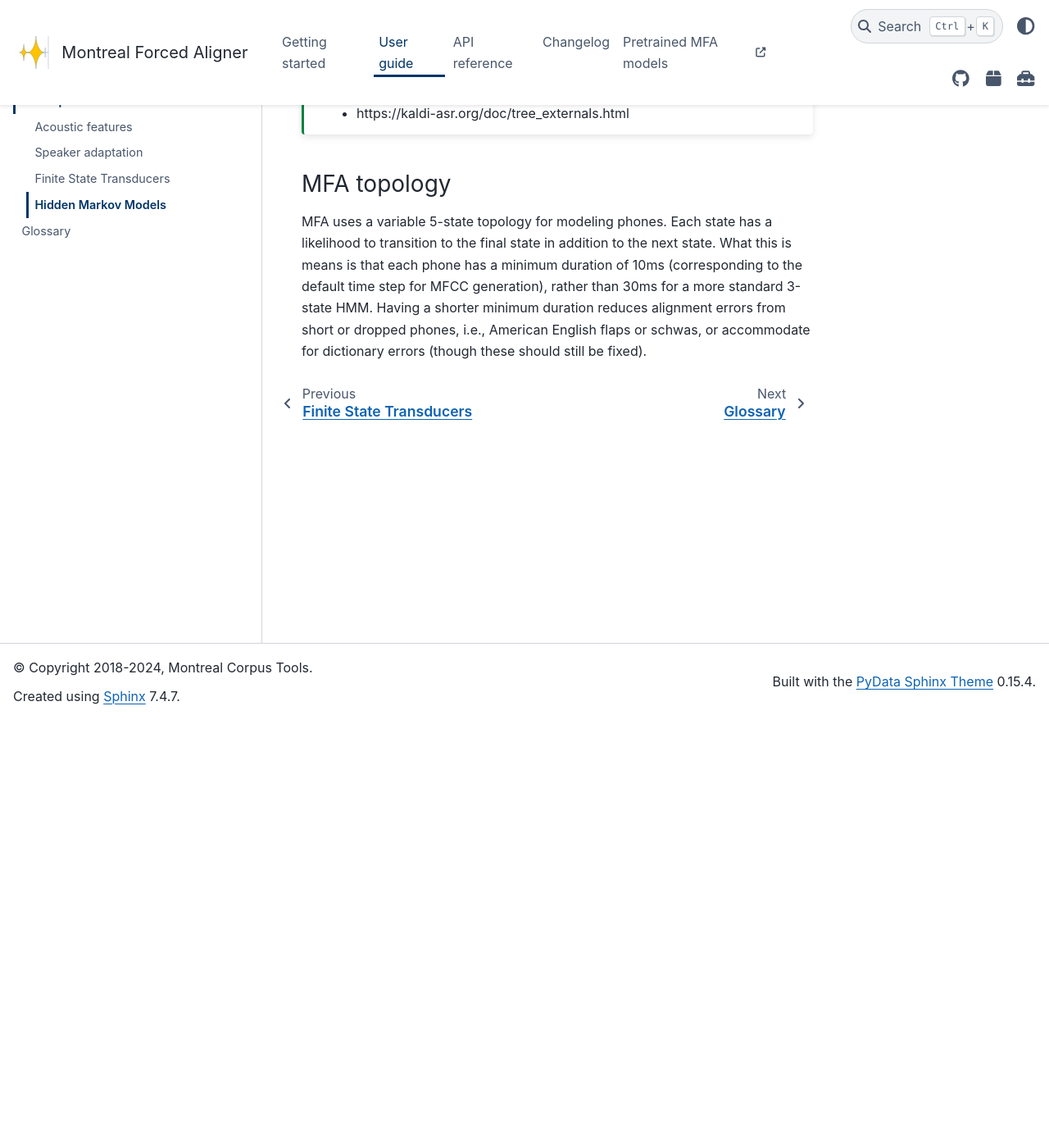
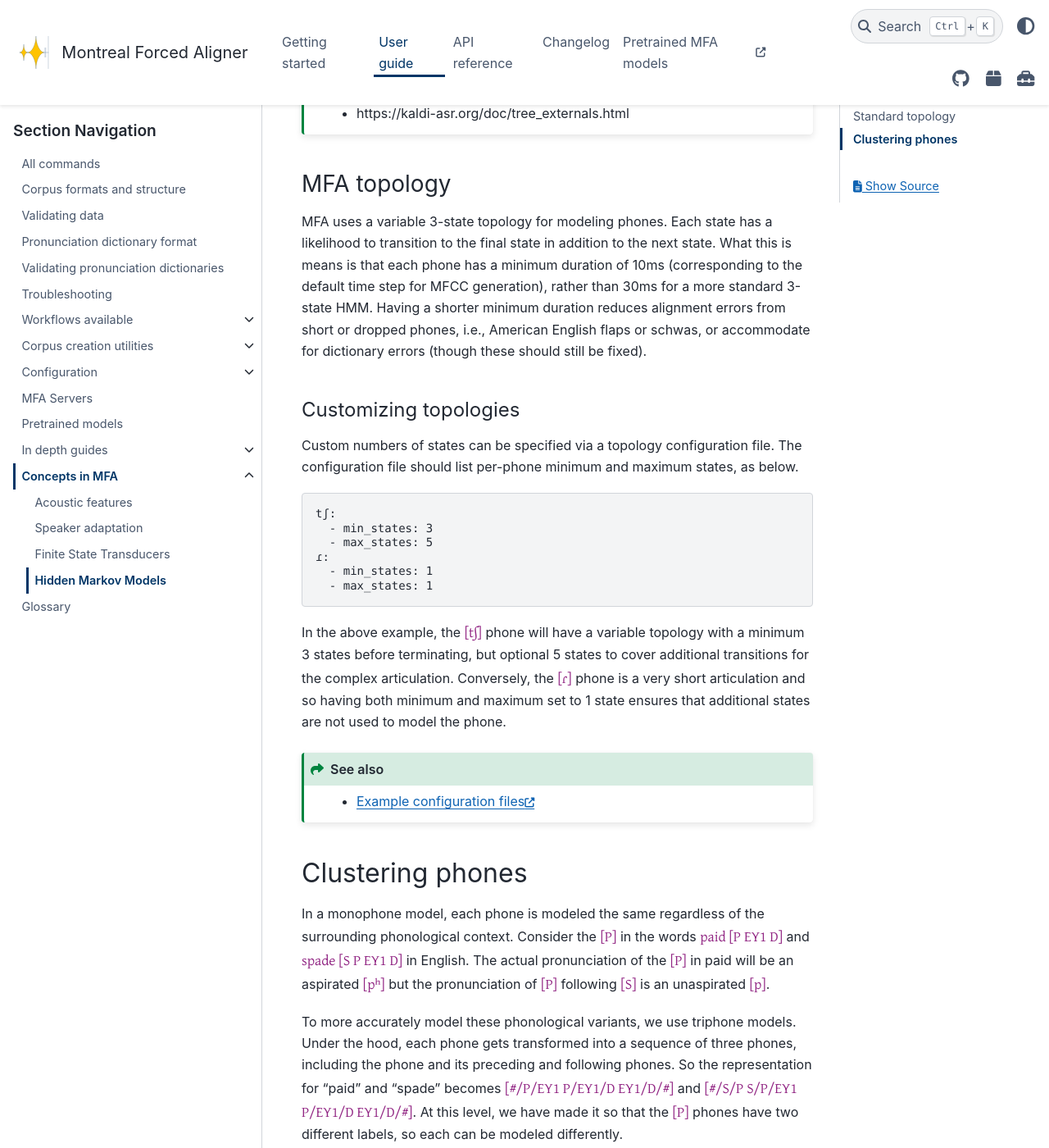
Before and after one commit to MontrealCorpusTools/Montreal-Forced-Aligner, a Sphinx documentation site: the page built from docs/source/user_guide/concepts/hmm.md, in a window 1280 px wide and 1400 px high, scrolled down 522 px. Shown: the whole window at 82% size. Built offline with Sphinx 7.4.7 and the PyData theme 0.15.4, drawn with Linux system fonts in a browser that asks for light colours; the version number could not be read and is left out; some of the changed text lies outside the part shown.

Commit message:
Update hmm.md

````diff
--- a/docs/source/user_guide/concepts/hmm.md
+++ b/docs/source/user_guide/concepts/hmm.md
@@ -22,4 +22,37 @@ Still under construction, I hope to fill these sections out as I have time.
 
 ### MFA topology
 
-MFA uses a variable 5-state topology for modeling phones.  Each state has a likelihood to transition to the final state in addition to the next state.  What this is means is that each phone has a minimum duration of 10ms (corresponding to the default time step for MFCC generation), rather than 30ms for a more standard 3-state HMM.  Having a shorter minimum duration reduces alignment errors from short or dropped phones, i.e., American English flaps or schwas, or accommodate for dictionary errors (though these should still be fixed).
+MFA uses a variable 3-state topology for modeling phones.  Each state has a likelihood to transition to the final state in addition to the next state.  What this is means is that each phone has a minimum duration of 10ms (corresponding to the default time step for MFCC generation), rather than 30ms for a more standard 3-state HMM.  Having a shorter minimum duration reduces alignment errors from short or dropped phones, i.e., American English flaps or schwas, or accommodate for dictionary errors (though these should still be fixed).
+
+#### Customizing topologies
+
+Custom numbers of states can be specified via a topology configuration file. The configuration file should list per-phone minimum and maximum states, as below.
+
+```{code}yaml
+tʃ:
+  - min_states: 3
+  - max_states: 5
+ɾ:
+  - min_states: 1
+  - max_states: 1
+```
+
+In the above example, the {ipa_inline}`[tʃ]` phone will have a variable topology with a minimum 3 states before terminating, but optional 5 states to cover additional transitions for the complex articulation. Conversely, the {ipa_inline}`[ɾ]` phone is a very short articulation and so having both minimum and maximum set to 1 state ensures that additional states are not used to model the phone.
+
+```{seealso}
+* [Example configuration files](https://github.com/MontrealCorpusTools/mfa-models/tree/main/config/acoustic/topologies)
+```
+
+## Clustering phones
+
+In a monophone model, each phone is modeled the same regardless of the surrounding phonological context. Consider the {ipa_inline}`[P]` in the words {ipa_inline}`paid [P EY1 D]` and {ipa_inline}`spade [S P EY1 D]` in English. The actual pronunciation of the {ipa_inline}`[P]` in paid will be an aspirated {ipa_inline}`[pʰ]` but the pronunciation of {ipa_inline}`[P]` following {ipa_inline}`[S]` is an unaspirated {ipa_inline}`[p]`.
+
+To more accurately model these phonological variants, we use triphone models. Under the hood, each phone gets transformed into a sequence of three phones, including the phone and its preceding and following phones. So the representation for "paid" and "spade" becomes {ipa_inline}`[#/P/EY1 P/EY1/D EY1/D/#]` and {ipa_inline}`[#/S/P S/P/EY1 P/EY1/D EY1/D/#]`. At this level, we have made it so that the {ipa_inline}`[P]` phones have two different labels, so each can be modeled differently.
+
+However, representing phones this way results in a massive explosion of the number of phones, with not as many corresponding occurrences. If there is not much data for particular phones, modeling them appropriately becomes challenging. The solution to this data sparsity issue is to cluster the resulting states based on their similarity. For the triphone {ipa_inline}`[P/EY1/D]`, triphones like {ipa_inline}`[P/EY1/T]`, {ipa_inline}`[B/EY1/D]`,{ipa_inline}`[M/EY1/D]`,{ipa_inline}`[B/EY1/T]`, and {ipa_inline}`[M/EY1/T]` will all have similar acoustics, as they're {ipa_inline}`[EY1]` vowels with bilabial stops preceding and oral coronal stops following. The triphone {ipa_inline}`[P/EY1/N]` and others with following nasals will likely not be similar enough due to regressive nasalization in English.
+
+As a result of the phone clustering, the number of PDFs being modeled is reduced to a more manageable number with less data sparsity issues.
+
+```{note}
+By default Kaldi and earlier versions MFA included silence phones with the nonsilence phones, due to the idea for instance that stops have a closure state to them and so that is similar to silence. However, having silence states be clustered with nonsilence states has led to gross alignment errors with less clean data, so MFA 3.1 and later removes all instances of the silence phone being clustered with nonsilence phones. The OOV phone is still clustered with both silence and nonsilence however, and OOVs can cover multiple words.
+```
````
